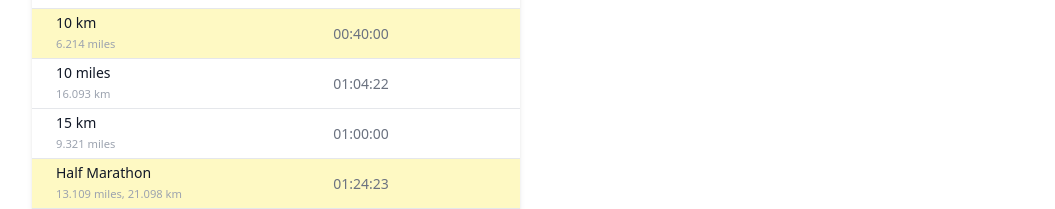
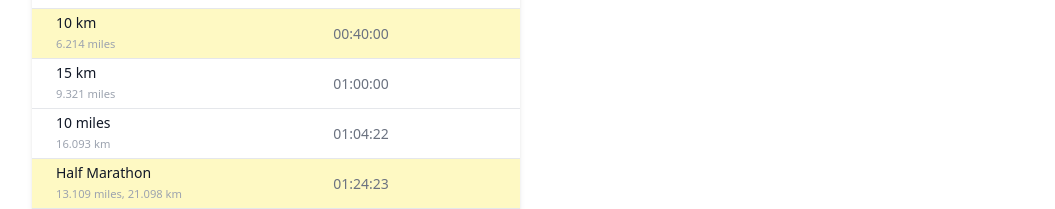
Before and after one commit to nwjlyons/pace, a Next.js app: page / in a window 1280 px wide. Shown: the part 378-587 px from the top of the page, without its empty margins (112-1167 px from the left). Built offline with nearby package versions, Linux system fonts and the light colour scheme.

Commit message:
Move 15km before 10miles

```diff
--- a/components/pace.tsx
+++ b/components/pace.tsx
@@ -17,8 +17,8 @@ const distances: Array<{ name: string, description: string, distance: number, hi
   { name: "5 km", description: `${formatKmToMiles(5000)} miles`, distance: 5000, highlight: true },
   { name: "5 miles", description: `${formatMilesToKm(5)} km`, distance: oneMileInM * 5, highlight: false },
   { name: "10 km", description: `${formatKmToMiles(10000)} miles`, distance: 10000, highlight: true },
+  { name: "15 km", description: `${formatKmToMiles(15000)} miles`, distance: 15000, highlight: false },
   { name: "10 miles", description: `${formatMilesToKm(10)} km`, distance: oneMileInM * 10, highlight: false },
-  { name: "15 km", description: `${formatKmToMiles(15000)} miles`, distance: 15000, highlight: false },
   { name: "Half Marathon", description: `${formatKmToMiles(halfMarathonKm)} miles, ${formatMetresToKm(halfMarathonKm)} km`, distance: 21097.5, highlight: true },
   { name: "Marathon", description: `${formatKmToMiles(marathonKm)} miles, ${formatMetresToKm(marathonKm)} km`, distance: marathonKm, highlight: true },
 ]
```
